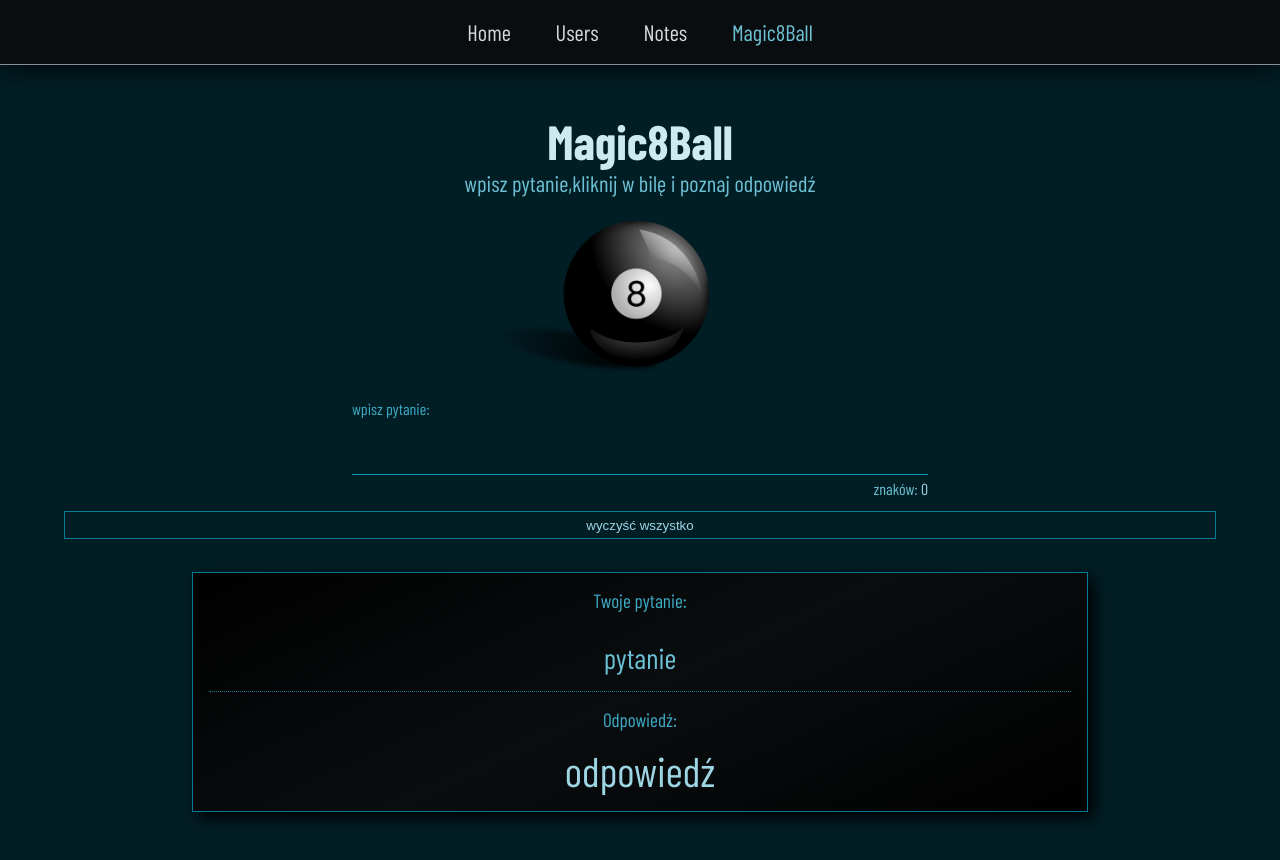
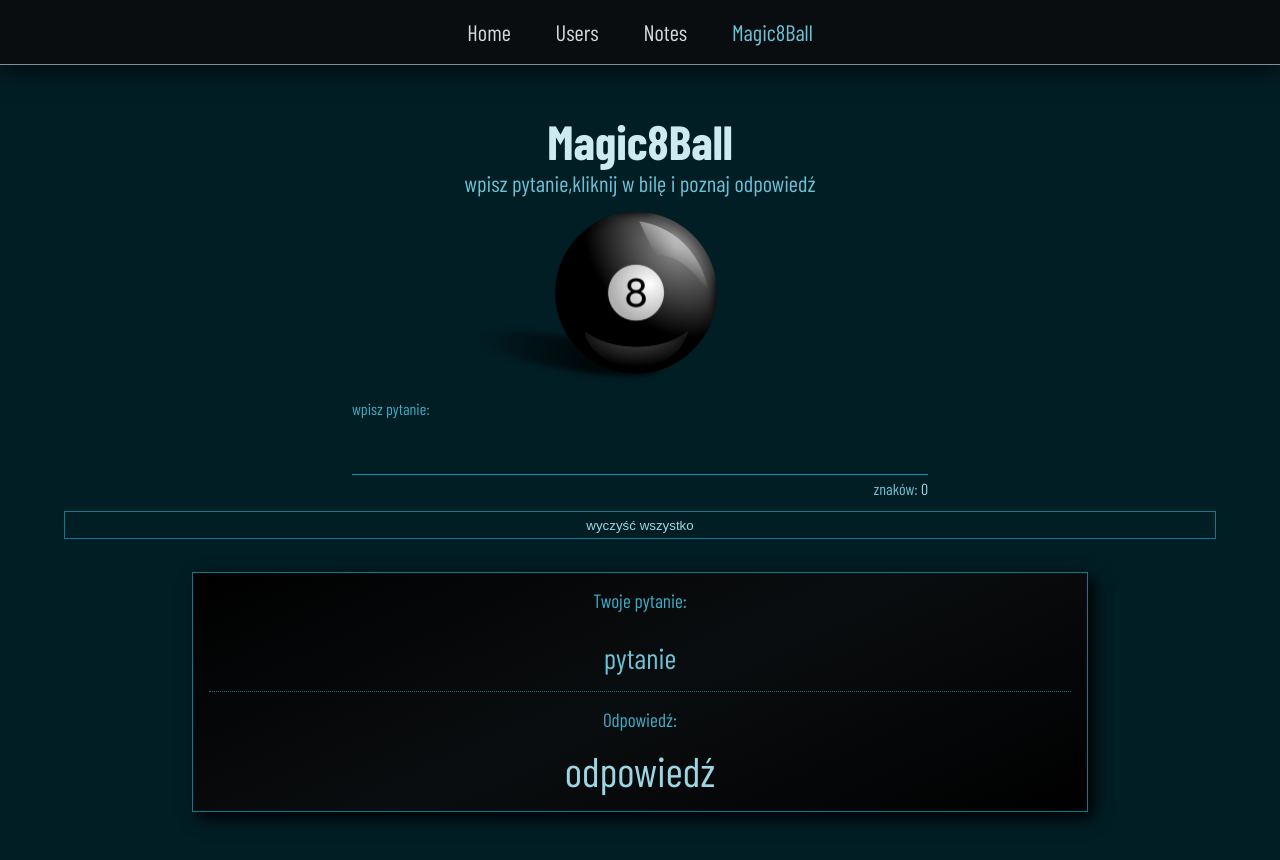
Before and after one commit to Scorpion19702022/SIMPLE_PROJECT_REACT_REDUX, a React (Vite) app: page /Magic8Ball in a window 1280 px wide. Shown: the top 860 px of the page. Built offline with nearby package versions, Linux system fonts and the light colour scheme; a web font is replaced by a local one.

Commit message:
added props

```diff
--- a/src/Components/Magic8Ball/Magic8BallAction.tsx
+++ b/src/Components/Magic8Ball/Magic8BallAction.tsx
@@ -8,6 +8,7 @@ interface initialProps {
 	isError: string
 	signsLength: number
 	changeInput: (e: string) => void
+	showAnswer: () => void
 }
 
 const Magic8BallAction: React.FC<initialProps> = ({
@@ -16,6 +17,7 @@ const Magic8BallAction: React.FC<initialProps> = ({
 	isError,
 	signsLength,
 	changeInput,
+	showAnswer,
 }) => {
 	return (
 		<section className={styles.wrapper}>
@@ -23,7 +25,12 @@ const Magic8BallAction: React.FC<initialProps> = ({
 			<span className={styles.text}>wpisz pytanie,kliknij w bilę i poznaj odpowiedź</span>
 			<div className={styles.box_img}>
 				<button className={styles.btn_ball}>
-					<img className={isActionBall ? styles.img : styles.img_action} src={imgBall} alt='ball' />
+					<img
+						onClick={showAnswer}
+						className={!isActionBall ? styles.img : styles.img_action}
+						src={imgBall}
+						alt='ball'
+					/>
 				</button>
 			</div>
 			<div className={styles.box_inputs}>
```
